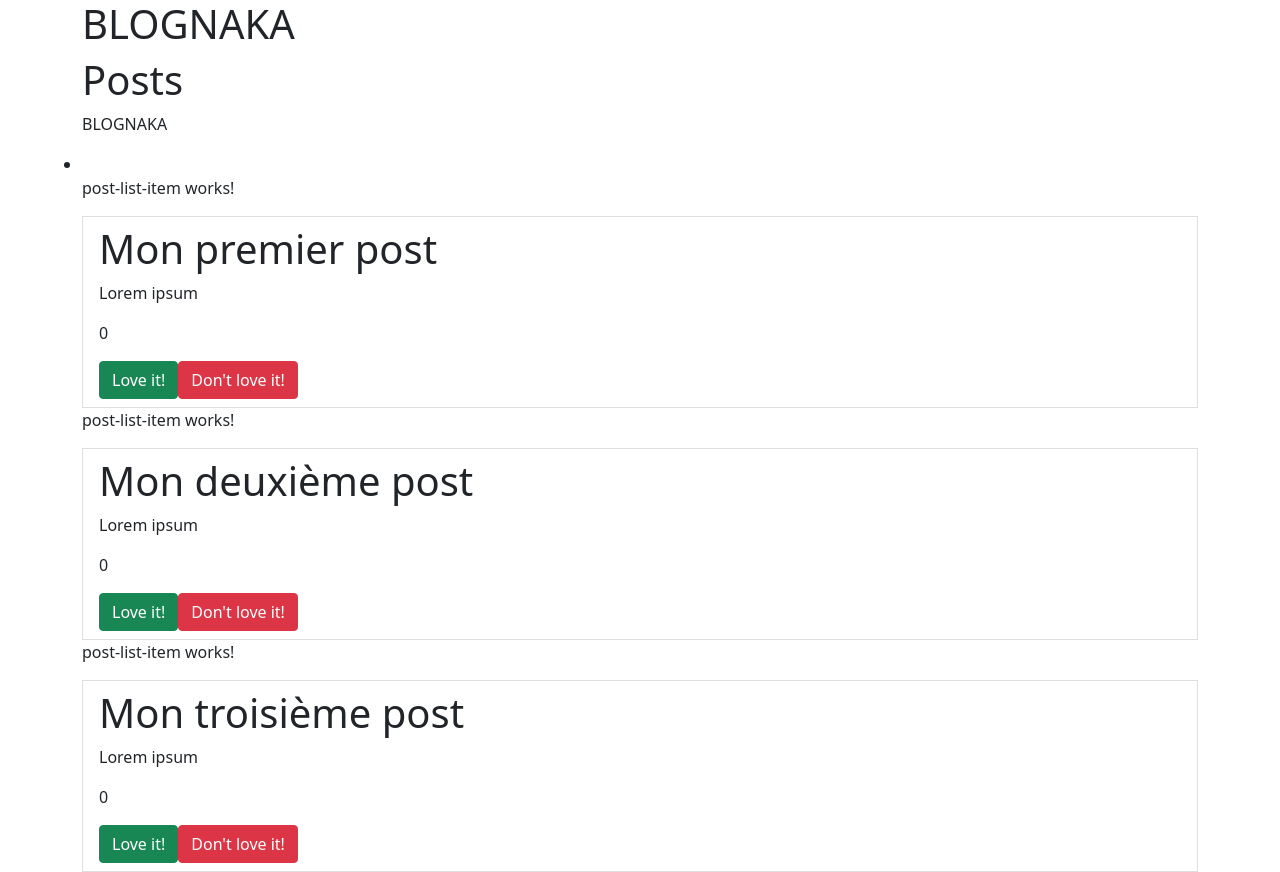
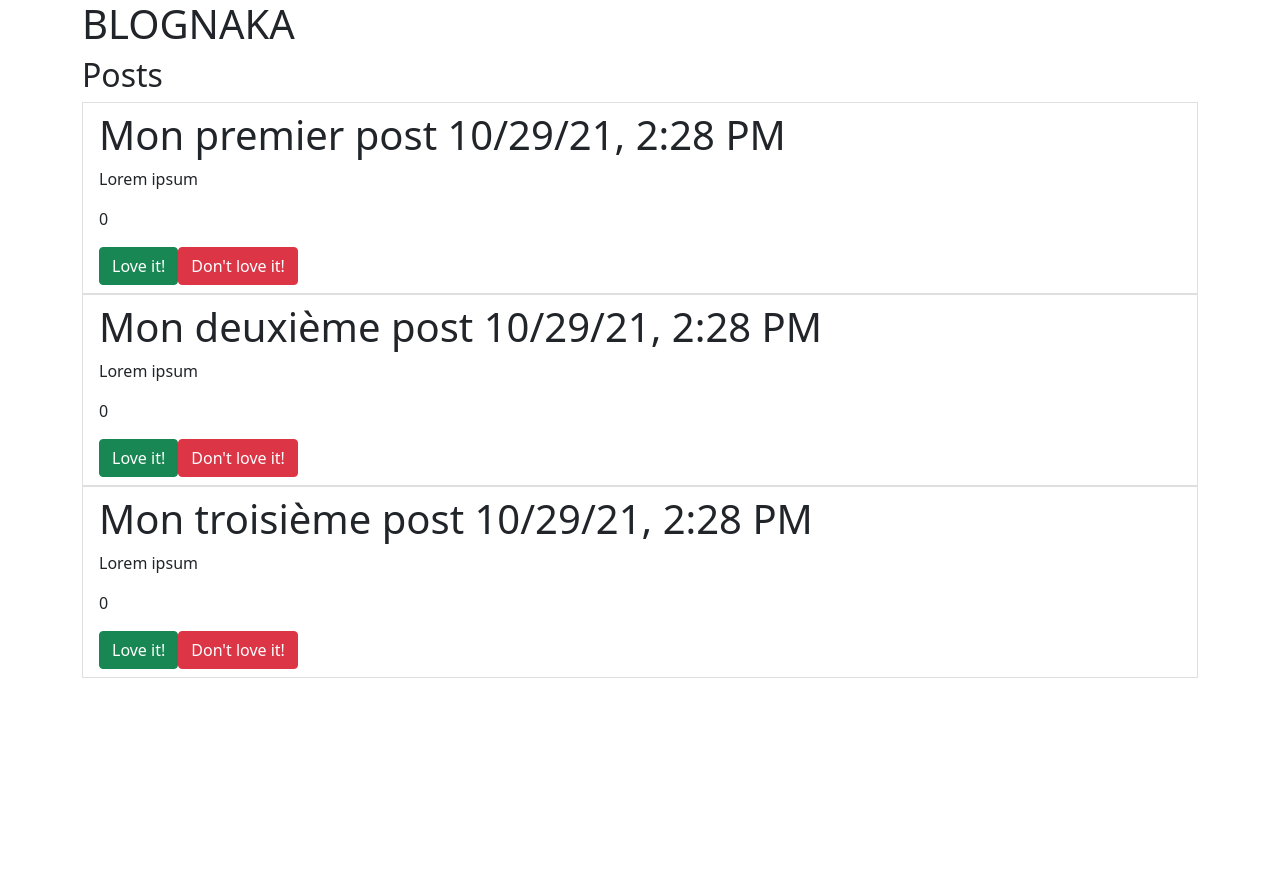
Before and after one commit to TRAFANOHARANTSOA/exercice-blog-angular, an Angular app: page / in a window 1280 px wide. After the commit the page ends 800 px from the top, so only its background shows below. Built offline with nearby package versions, Linux system fonts and the light colour scheme.

Commit message:
add date and pipes on date

```diff
--- a/post.ts
+++ b/post.ts
@@ -1,5 +1,6 @@
 export interface Post {
         title: string,
         content: string,
-        loveIts: number
+        loveIts: number,
+        create_at: Date
 }
--- a/src/app/app.component.html
+++ b/src/app/app.component.html
@@ -1,6 +1,5 @@
 <div class="container">
   <div class="row">
-    <h1>{{title}} </h1>
         <div class="col-xw-12">
          <app-post-list [titles]='title'[postMan]='posts'></app-post-list>
    </div>
--- a/src/app/app.component.ts
+++ b/src/app/app.component.ts
@@ -11,9 +11,9 @@ import { Post } from 'post';
 export class AppComponent {
   title = 'BLOGNAKA';
   posts: Post[] = [
-    {title: 'Mon premier post', content: 'Lorem ipsum', loveIts: 0},
-    {title: 'Mon deuxième post', content: 'Lorem ipsum', loveIts: 0},
-    {title: 'Mon troisième post', content: 'Lorem ipsum', loveIts: 0}
+    {title: 'Mon premier post', content: 'Lorem ipsum', loveIts: 0, create_at: new Date()},
+    {title: 'Mon deuxième post', content: 'Lorem ipsum', loveIts: 0, create_at: new Date()},
+    {title: 'Mon troisième post', content: 'Lorem ipsum', loveIts: 0, create_at: new Date()}
 ];
 
 
--- a/src/app/post-list-item/post-list-item.component.html
+++ b/src/app/post-list-item/post-list-item.component.html
@@ -1,10 +1,7 @@
-<p>post-list-item works!</p>
-
 <li class="list-group-item">
-<h1>{{title}}</h1>
+<h1>{{title}} <span>{{create_at | date : 'short'}}</span></h1>
 <p>{{content}}</p>
 <p>{{loveIts}}</p>
-
  <button class="btn btn-success">
         Love it!
 </button>
--- a/src/app/post-list-item/post-list-item.component.ts
+++ b/src/app/post-list-item/post-list-item.component.ts
@@ -11,6 +11,7 @@ export class PostLIstItemComponent implements OnInit {
   @Input() title: string | undefined;
   @Input() content: string | undefined;
   @Input() loveIts: number | undefined;
+  @Input() create_at: Date | undefined;
 
   constructor() {
   }
--- a/src/app/post-list/post-list.component.html
+++ b/src/app/post-list/post-list.component.html
@@ -1,10 +1,9 @@
-<h1>Posts</h1>
+<h1>{{titles}}</h1>
+<h2>Posts</h2>
 <ul class="list-group">
-<p>{{titles}}</p>
-<li >
-</li>
 <app-post-list-item *ngFor= 'let post of postMan'
                     [title]="post.title"
                     [content]="post.content"
-                    [loveIts]="post.loveIts"> {{post}} </app-post-list-item>
+                    [loveIts]="post.loveIts"
+                    [create_at]="post.create_at"> {{post}} </app-post-list-item>
 </ul>
```
